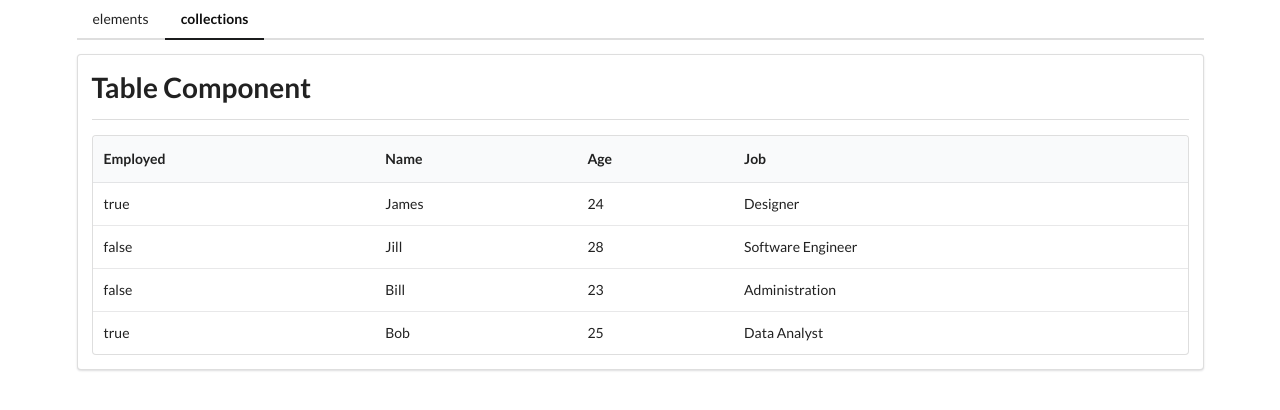
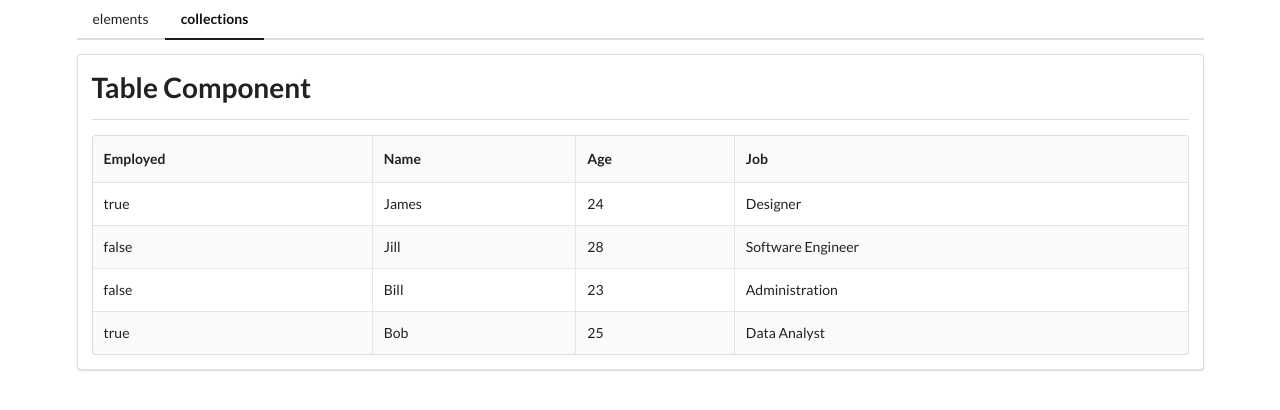
Before and after one commit to fundayluck/angular-comps, an Angular app: page /collections in a window 1280 px wide. Shown: the top 410 px of the page. Built offline with nearby package versions, Linux system fonts and the light colour scheme.

Commit message:
passing down class names

```diff
--- a/src/app/collections/collections-home/collections-home.component.html
+++ b/src/app/collections/collections-home/collections-home.component.html
@@ -1,2 +1,2 @@
 <app-divider>Table Component</app-divider>
-<app-table [data]="data" [headers]="headers"></app-table>
+<app-table class="striped celled" [data]="data" [headers]="headers"></app-table>
--- a/src/app/collections/table/table.component.html
+++ b/src/app/collections/table/table.component.html
@@ -1,4 +1,4 @@
-<table class="ui table">
+<table [ngClass]="classNames" class="ui table">
   <thead>
     <tr>
       <th *ngFor="let header of headers">{{ header.label }}</th>
--- a/src/app/collections/table/table.component.ts
+++ b/src/app/collections/table/table.component.ts
@@ -9,6 +9,8 @@ import { Component, Input } from '@angular/core';
   styleUrl: './table.component.css',
 })
 export class TableComponent {
+  @Input('class') classNames = '';
+
   @Input() data: any[] = [];
   @Input() headers: { key: string; label: string }[] = [];
 }
```
